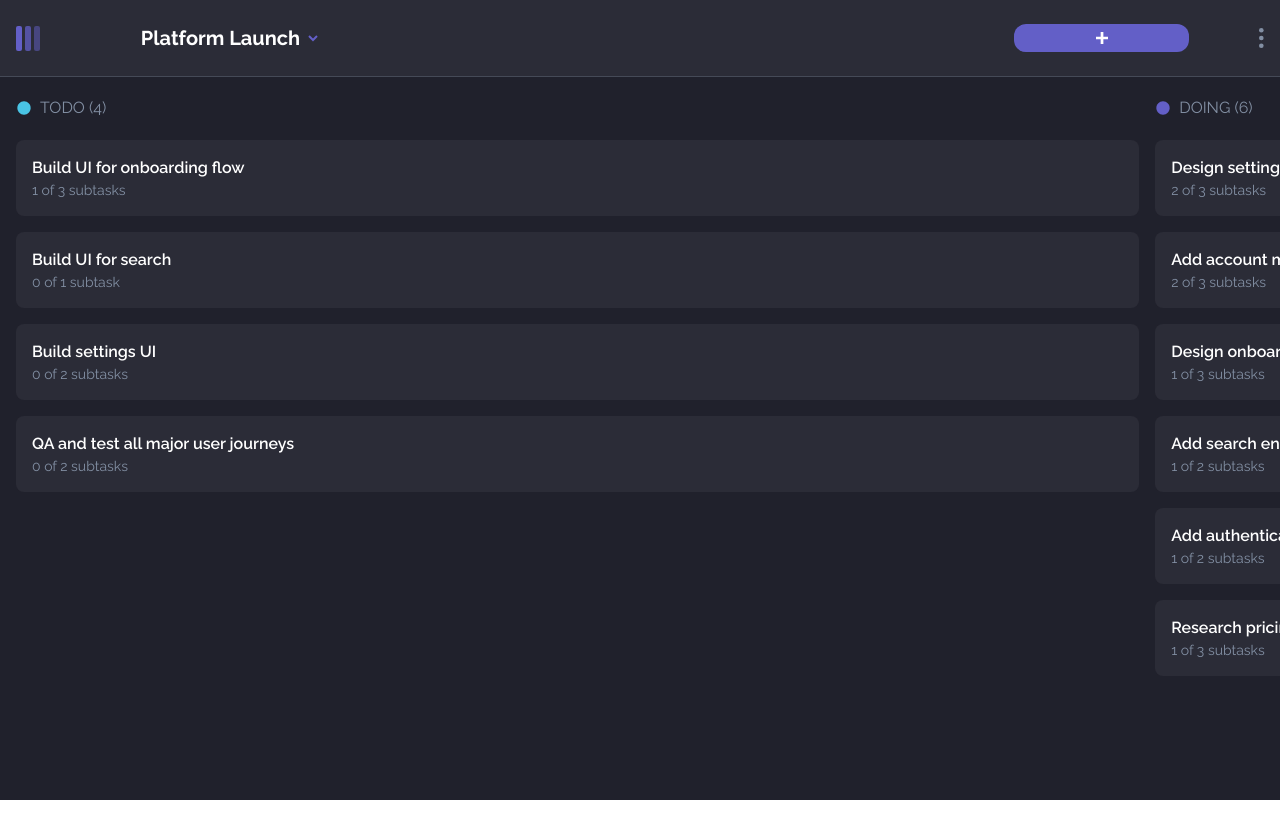
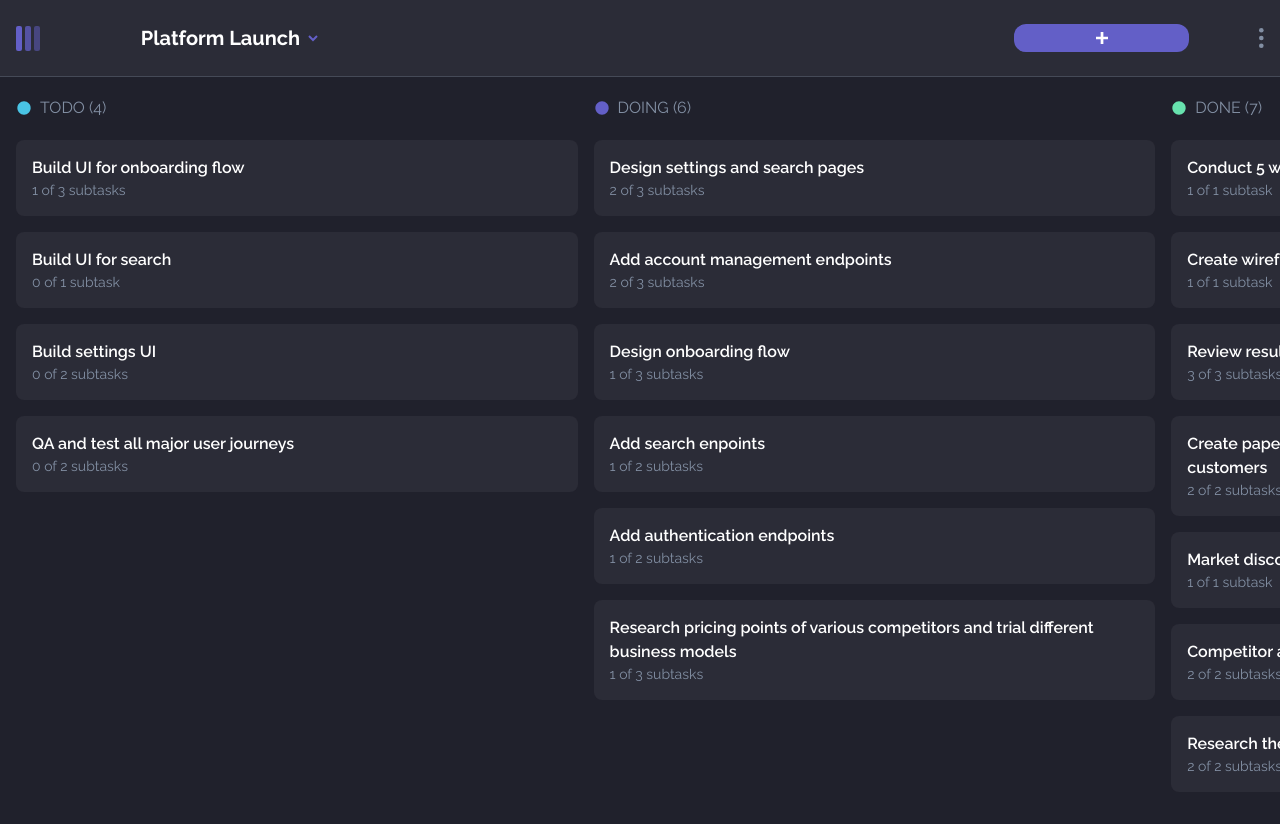
Before and after one commit to Paienobe/Kanban-manager, a React (Create React App) app: page / in a window 1280 px wide. Before the commit the page ends 800 px from the top, so only its background shows below. Built offline with nearby package versions, Linux system fonts and the light colour scheme.

Commit message:
tab styles init

```diff
--- a/src/components/ColumnAdder/ColumnAdder.tsx
+++ b/src/components/ColumnAdder/ColumnAdder.tsx
@@ -9,7 +9,7 @@ const ColumnAdder = ({ setShowColumnForm }: Props) => {
 
   return (
     <div
-      className="min-w-[90%] mt-[125px] flex items-center justify-center min-h-[75vh] bg-gradient-to-b from-subtextColor to-transparent dark:from-darkTiles rounded-lg cursor-pointer"
+      className="min-w-[90%] md:min-w-[45%] mt-[125px] flex items-center justify-center min-h-[75vh] bg-gradient-to-b from-subtextColor to-transparent dark:from-darkTiles rounded-lg cursor-pointer"
       onMouseEnter={() => setOverColumnAdder(!overColumnAdder)}
       onMouseLeave={() => setOverColumnAdder(!overColumnAdder)}
       onClick={() => {
--- a/src/components/TasksContainer/TasksContainer.tsx
+++ b/src/components/TasksContainer/TasksContainer.tsx
@@ -37,7 +37,10 @@ const TasksContainer = ({
         <>
           {currentBoard?.columns.map((column, index) => {
             return (
-              <div key={column.id} className="min-w-[90%] mt-[80px]">
+              <div
+                key={column.id}
+                className="min-w-[90%] mt-[80px] md:min-w-[45%]"
+              >
                 <ColumnHead column={column} index={index} />
 
                 <Droppable droppableId={column.name}>
```
